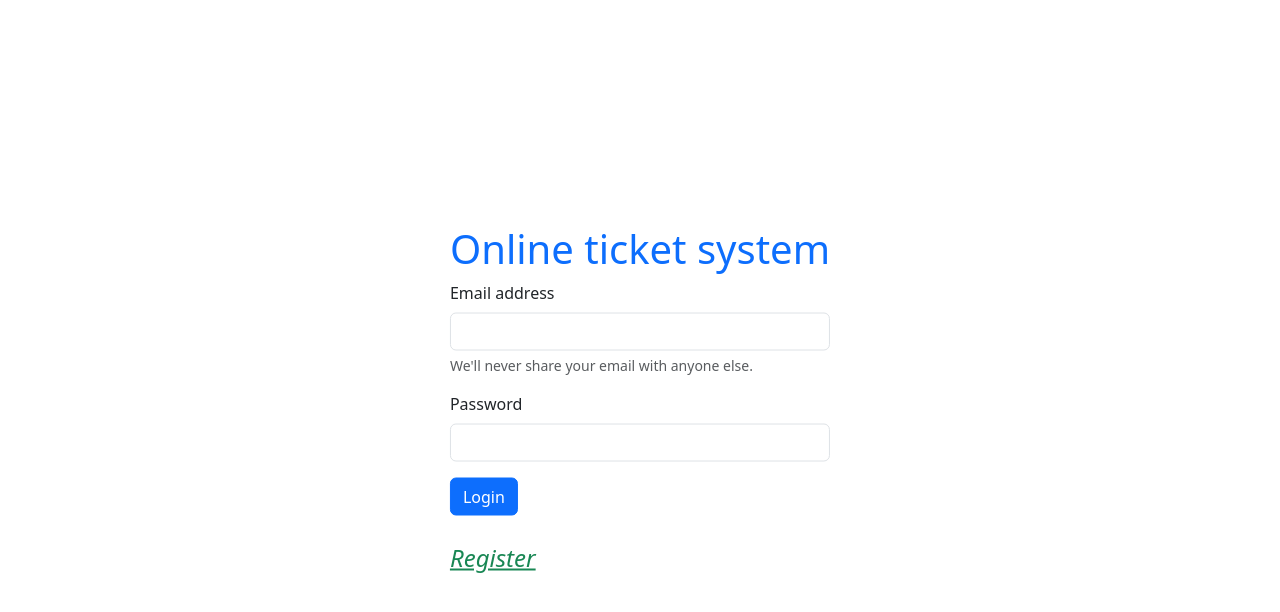
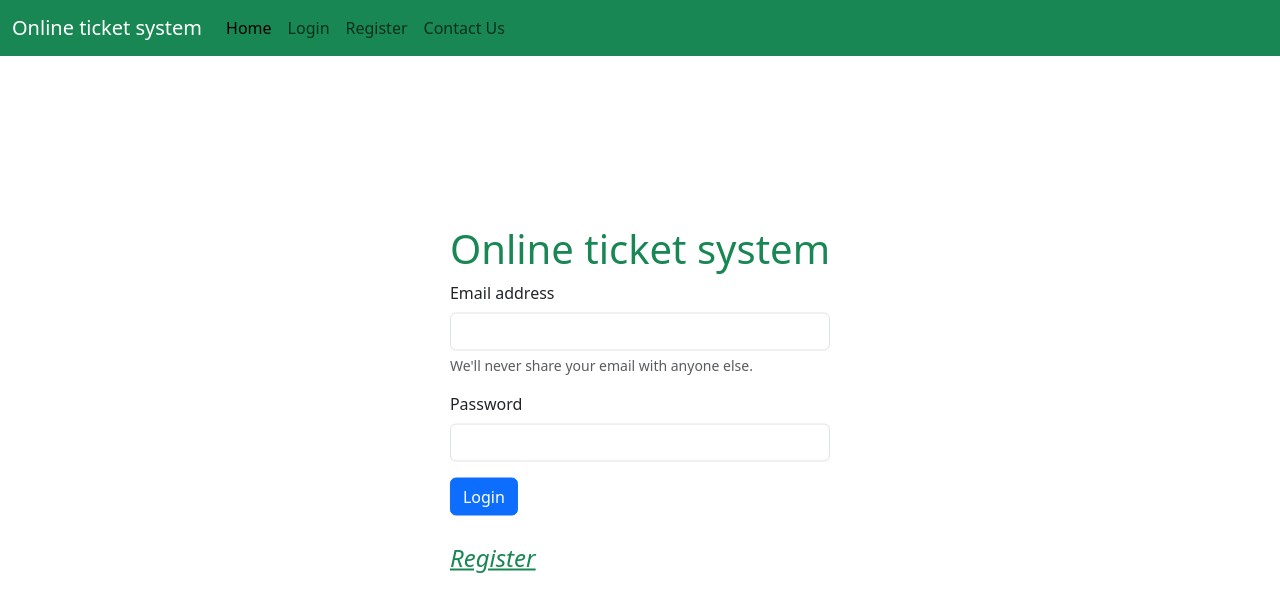
Before and after one commit to mehedi360272/Online_ticket_system, a plain HTML site: page login.html in a window 1280 px wide. Drawn offline with nearby package versions, Linux system fonts and the light colour scheme.

Commit message:
nav bar added

```diff
--- a/login.html
+++ b/login.html
@@ -3,13 +3,37 @@
   <head>
     <meta charset="utf-8">
     <meta name="viewport" content="width=device-width, initial-scale=1">
-    <title>Online ticket system</title>
+    <title>Login</title>
     <link href="https://cdn.jsdelivr.net/npm/bootstrap@5.3.0-alpha1/dist/css/bootstrap.min.css" rel="stylesheet" integrity="sha384-GLhlTQ8iRABdZLl6O3oVMWSktQOp6b7In1Zl3/Jr59b6EGGoI1aFkw7cmDA6j6gD" crossorigin="anonymous">
   </head>
   <body>
+    <nav class="navbar navbar-expand-lg bg-success">
+      <div class="container-fluid">
+        <a class="navbar-brand text-white" href="index.html">Online ticket system</a>
+        <button class="navbar-toggler" type="button" data-bs-toggle="collapse" data-bs-target="#navbarNav" aria-controls="navbarNav" aria-expanded="false" aria-label="Toggle navigation">
+          <span class="navbar-toggler-icon"></span>
+        </button>
+        <div class="collapse navbar-collapse" id="navbarNav">
+          <ul class="navbar-nav">
+            <li class="nav-item">
+              <a class="nav-link active" aria-current="page" href="index.html">Home</a>
+            </li>
+            <li class="nav-item">
+              <a class="nav-link" href="login.html">Login</a>
+            </li>
+            <li class="nav-item">
+              <a class="nav-link" href="create_new_account.html">Register</a>
+            </li>
+            <li class="nav-item">
+              <a class="nav-link">Contact Us</a>
+            </li>
+          </ul>
+        </div>
+      </div>
+    </nav>
     <div class="d-flex">
         <div class="p-2 flex-fill align-self-center position-absolute top-50 start-50 translate-middle">
-            <h1 style="text-align: center;" class="text-primary">Online ticket system</h1>
+            <h1 style="text-align: center;" class="text-success">Online ticket system</h1>
             <!-- login form start -->
             <form>
                 <div class="mb-3">
```
Also changed, not shown: create_new_account.html (+24 -0 lines), index.html (added, +41 -0 lines).
